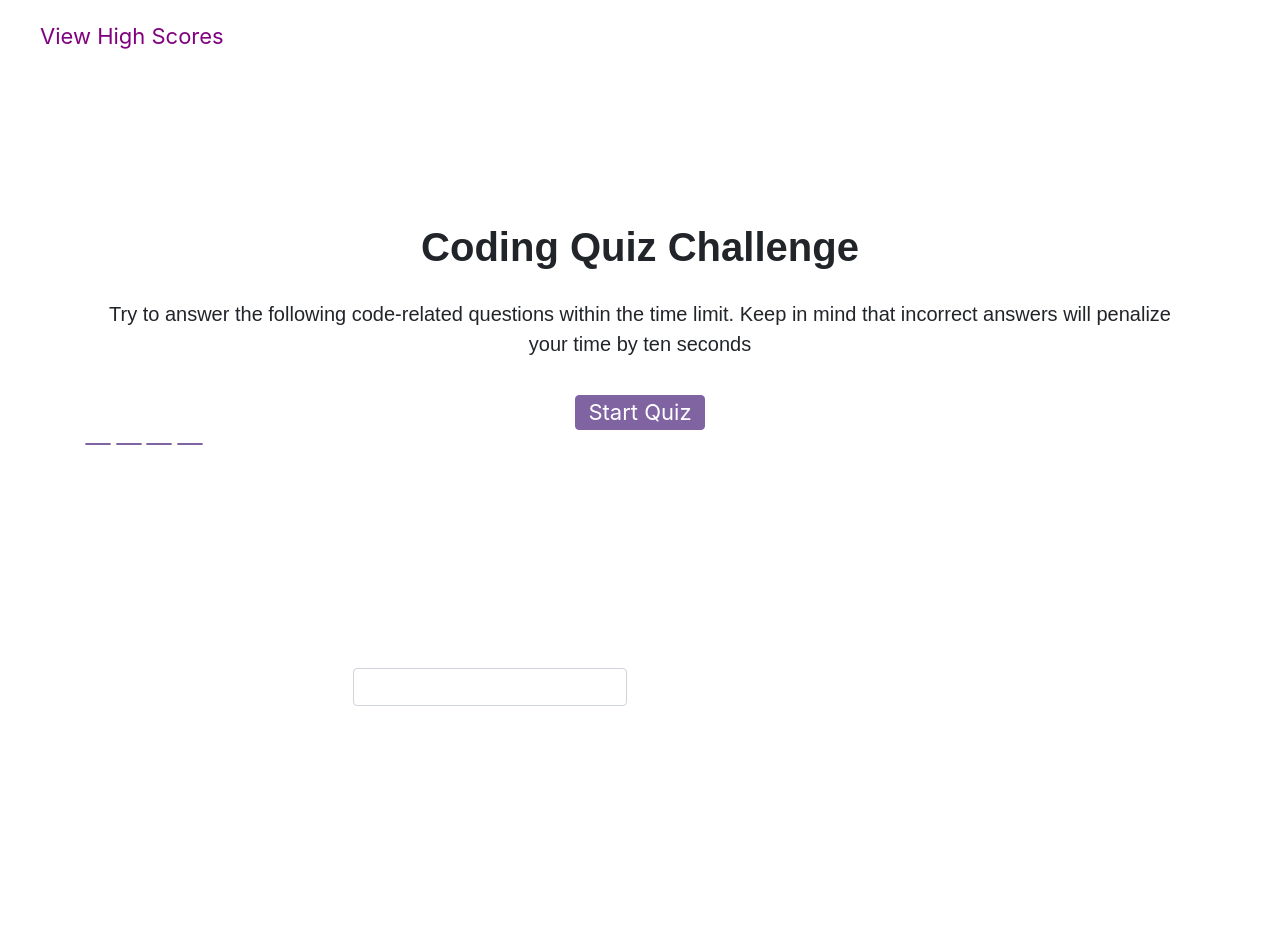
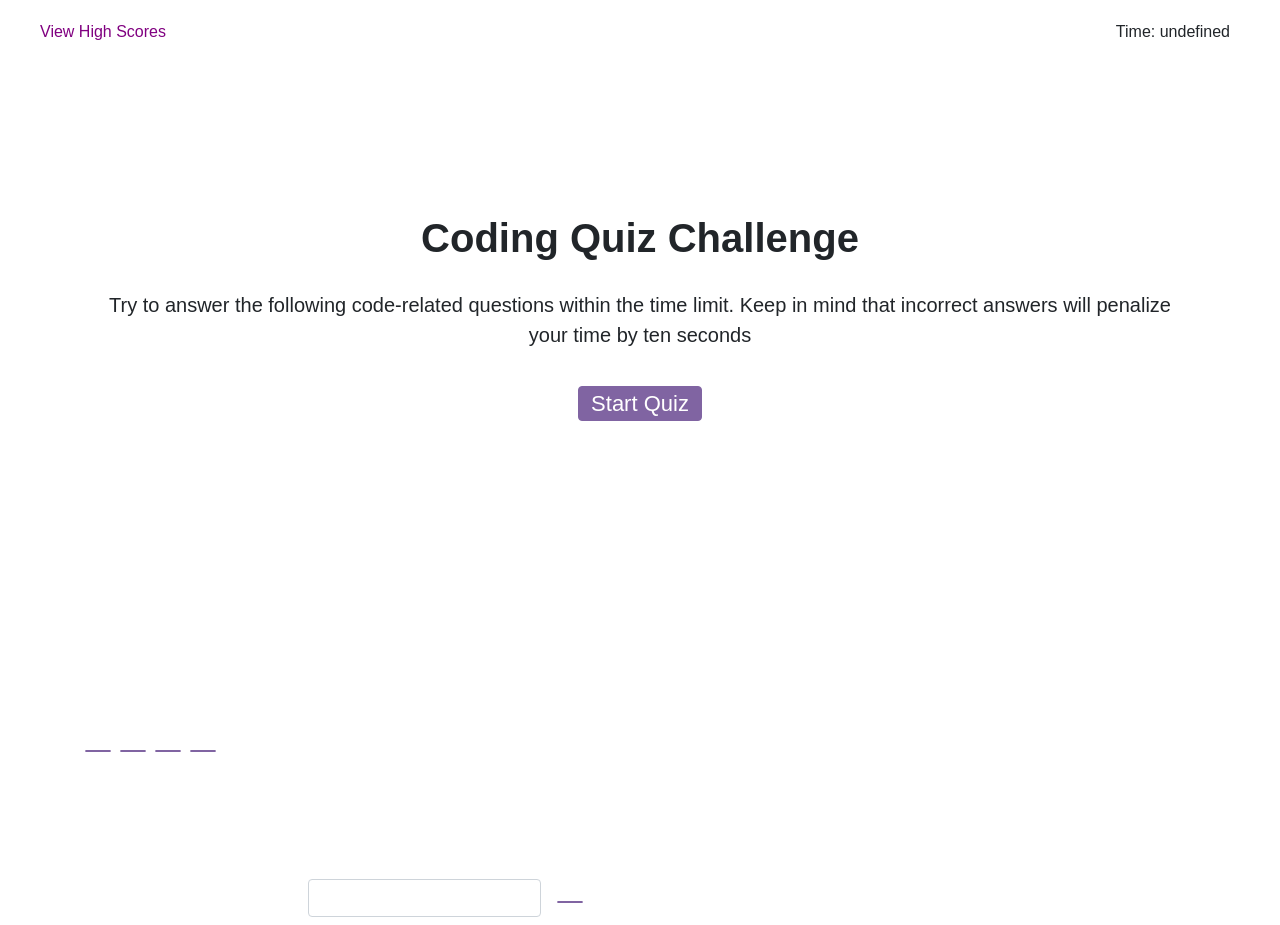
Before and after one commit to TiffanyCasey/Code-Quiz, a plain HTML site: page index.html in a window 1280 px wide. Before the commit the page ends 800 px from the top, so only its background shows below. Drawn offline with nearby package versions, Linux system fonts and the light colour scheme.

Commit message:
cleaned up HTML & css and removed most styling from JS

```diff
--- a/index.html
+++ b/index.html
@@ -18,40 +18,32 @@
     </div>
 </header>
 
-<!--Page One -->
+<!--Main Container -->
 <main class="container">
-    <div class="body">
 
-        <!--Quiz Explanation -->
-        <h1 id="start"></h1>
-        <div id="explanation">
-        <p></p>
-        </div>
-
-        <!--Button -->
+    <!--Coding Quiz Challenge Page-->
     <div class="text-center">
-        <button type="button" class="btn"></button>
-        </div>
+        <h1 type="hidden"id="start"></h1>
+        <p id="explanation"></p>
+        <button class ="btn" type="button"></button>
     </div>
 
     <!--Questions -->
     <div class="quiz">
-    <div id= "questions">
-        <div class="question">
-            <div id="quizQuestions"></div>
-            <div type="button" class="btn" id="1" onclick="checkAnswer('1')"></div>
-            <div type="button" class="btn" id="2" onclick="checkAnswer('2')"></div>
-            <div type="button" class="btn" id="3" onclick="checkAnswer('3')"></div>
-            <div type="button" class="btn" id="4" onclick="checkAnswer('4')"></div>
+        <h2 id="quizQuestions"><h2>
+        <button class="btn" type="button" id="1" onclick="checkAnswer('1')"></button>
+        <button class="btn" type="button" id="2" onclick="checkAnswer('2')"></button>
+        <button class="btn" type="button" id="3" onclick="checkAnswer('3')"></button>
+        <button class="btn" type="button" id="4" onclick="checkAnswer('4')"></button>
         <div id="correct"></div>
-        </div>
     </div>
 
     <!--Final Score-->
-<div complete>
+
     <div class="finalScore">
-        <h1 id="end"></h1>
-        <p id="complete"></p>
+        <input type="hidden">
+        <h2 type="hidden"id="allDone"></h2>
+        <p id="finalScoreIs"></p>
         <form class="form-inline">
             <div class="form-group mb-2">
                 <label class="sr-only" id="initials"></label>
@@ -61,14 +53,14 @@
                 <label for="inputInitials" class="sr-only"></label>
                 <input type="text" class="form-control">
             </div>
-            <button type="button" class="btn" id="submit"></button>
+            <button class ="btn" type="button" id="submit"></button>
         </form>
     </div>
-</div>
+
 
 <!--High SCores -->
 
-</div>
+
 </main>
 
 <script src="script.js"></script>
--- a/script.js
+++ b/script.js
@@ -1,27 +1,37 @@
-// Body set as a variable
-//var body = document.body;
+// HEADER
 
-// TOP BAR
-
-// Variables
+//Variables
 var score = document.getElementById("score");
 var timer = document.getElementById("timer");
 
-//Attributes
+//Text
+score.textContent = "View High Scores";
+timer.textContent = "Time: " + secondsLeft;
+
+//Style
 score.setAttribute("style", "color:purple; padding-left:20px;");
 timer.setAttribute("style", "float:right; padding-right:30px;");
 
-score.textContent = "View High Scores";
-// add seconds left at top or move down. timer.textContent = "Time: " + secondsLeft;
+// Timer Function
+var totalScore = 0;
+var secondsLeft = 90;
 
+function setTime() {
+    var timerInterval = setInterval(function() {
+      secondsLeft--;
+
+      if(secondsLeft === 0) {
+        clearInterval(timerInterval);
+        finalScore();
+      }
+
+    }, 1000);
+  }
 
 // START QUIZ
 var h1 = document.querySelectorAll("h1");
 var text = document.querySelectorAll("p");
 var button = document.querySelector("button");
-h1[0].setAttribute("style", "font-size:40px; text-align:center; font-weight:bold; font-family: sans-serif; padding-top: 150px;");
-text[0].setAttribute("style","font-size:20px; font-family: sans-serif; padding:20px; text-align:center;");
-button.setAttribute("style", "text-align:center; background-color:#8064A2; border-color:#8064A2; color:white;font-size:22px; padding: 0px 12px 0px 12px;");
 h1[0].textContent = "Coding Quiz Challenge"
 text[0].textContent = "Try to answer the following code-related questions within the time limit. Keep in mind that incorrect answers will penalize your time by ten seconds";
 button.textContent = "Start Quiz";
@@ -86,7 +96,7 @@ var questions = [
 ]
 
 //ALL DONE
-/* var end = document.getElementById("allDone")
+var end = document.getElementById("allDone")
 var complete = document.getElementById("complete");
 var submitButton = document.getElementById("submit");
 var initials = document.getElementById("initials")
@@ -105,24 +115,7 @@ initials.textContent - "Enter Initials";
 
 
 
-// Timer Function
-var timeEl = document.getElementById("timer");
 
-var totalScore = 0;
-var secondsLeft = 90;
-
-function setTime() {
-    var timerInterval = setInterval(function() {
-      secondsLeft--;
-      timeEl.textContent = "Time: " + secondsLeft;
-
-      if(secondsLeft === 0) {
-        clearInterval(timerInterval);
-        finalScore();
-      }
-
-    }, 1000);
-  }
 
   // Final Score Function
   function showScore() {
@@ -154,5 +147,3 @@ function answerQuestion() {
 
  // Score Function NEED TO FINISH
  //var finalScore =
-
-*/
--- a/style.css
+++ b/style.css
@@ -1,56 +1,47 @@
-<!DOCTYPE html>
-<html lang="en">
-<head>
-    <meta charset="UTF-8">
-    <meta name="viewport" content="width=device-width, initial-scale=1.0">
-    <meta http-equiv="X-UA-Compatible" content="ie=edge">
-    <title>Code Quiz</title>
-    <link rel="stylesheet" href="https://stackpath.bootstrapcdn.com/bootstrap/4.3.1/css/bootstrap.min.css" integrity="sha384-ggOyR0iXCbMQv3Xipma34MD+dH/1fQ784/j6cY/iJTQUOhcWr7x9JvoRxT2MZw1T" crossorigin="anonymous">
-    <link rel="stylesheet" href="style.css"/>
-<
+/* Overall Styling */
 
 * {
     box-sizing: border-box;
     margin: 0px;
     padding: 0px;
-}
-.card-body {
-   font-size: 22px;
+    font-family: "Josefin Sans", sans-serif;
 }
 
-.score {
-    color: #8064A2;
-    float: left;
-    padding-left: 20px;
+.body {
+    text-align: center;
 }
-
-.time {
-float: right;
-padding-right: 20px;
-}
-
 
 h1 {
     padding-top: 150px;
-    font-weight: bold;
+    font-weight: bold !important;
     font-size: 40px;
-    text-align: center;
-    font-family: "Josefin Sans", sans-serif;
+    font-weight: bolder;
 }
 
 p {
     padding: 20px;
     font-size: 20px;
     text-align: center;
-    font-family: "Josefin Sans", sans-serif;
-
 }
 
 .btn {
-    text-align: center;
-    background-color: #8064A2;
-    border-color: #8064A2;
-    color: white;
-    font-size: 22px;
-    padding: 0px 12px 0px 12px;
+    text-align: center !important;
+    background-color: #8064A2 !important;
+    border-color: #8064A2 !important;
+    color: white !important;
+    font-size: 22px !important;
+    padding: 0px 12px 0px 12px !important;
 }
+
+h2 {
+    padding-top: 150px;
+    font-weight: bold;
+    font-size: 35px;
+}
+
+/* Quiz Question Styling */
+ #correct {
+     font-style: italic;
+     color: grey;
+     size: 22px;
+ }
```
Lines whose indentation alone changed are shown as unchanged.
